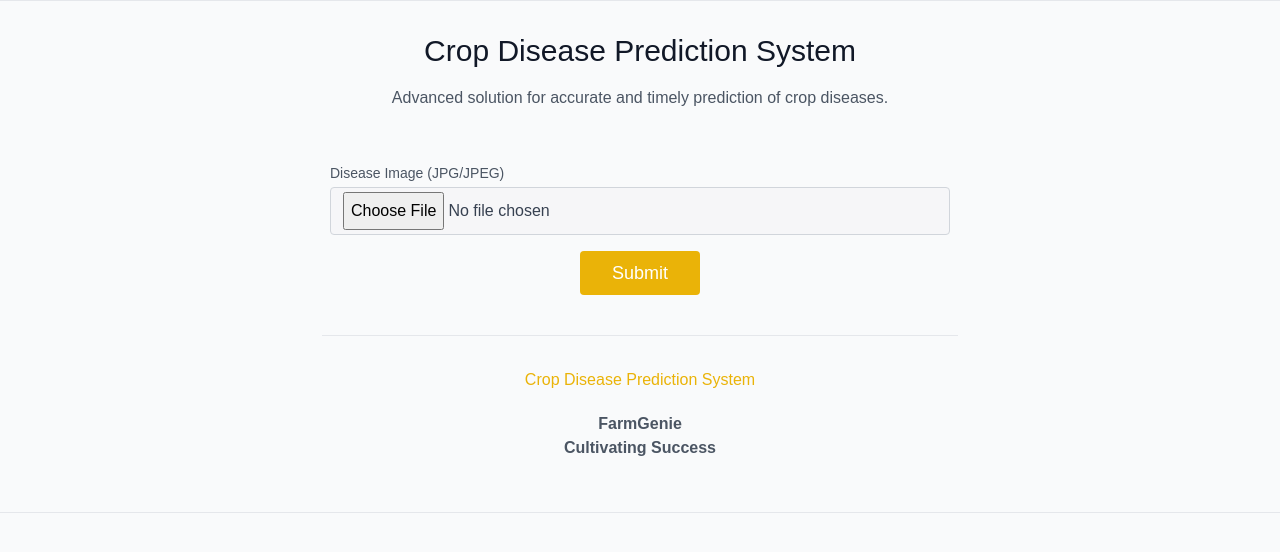
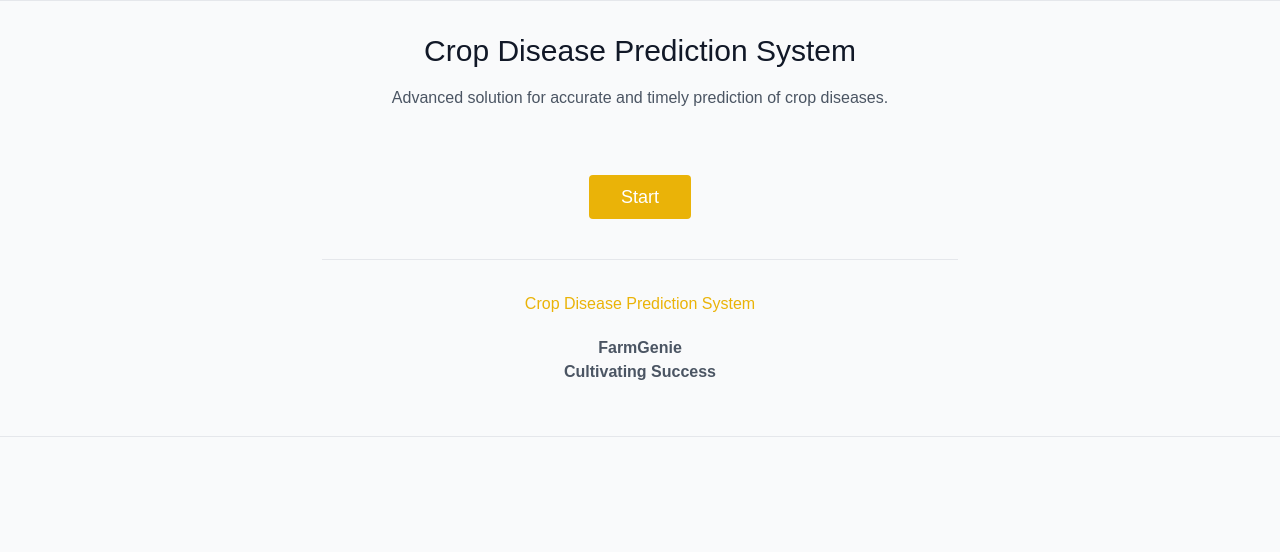
Before and after one commit to Prameya14/FarmGenie, a Flask app: page /crop-disease-prediction-system in a window 1280 px wide. Shown: the part 88-640 px from the top of the page. Run offline with Flask 3, Linux system fonts and the light colour scheme; parts of the project's set-up code (start-up, migrations or seed data) failed here and were passed over; some web fonts are replaced.

Commit message:
Version 2.0

```diff
--- a/app.py
+++ b/app.py
@@ -1,4 +1,4 @@
-from flask import Flask, request, render_template
+from flask import Flask, request, render_template, Response
 import pickle
 import pandas
 import torch
@@ -8,6 +8,10 @@ import torchvision.transforms as transforms
 from PIL import Image
 import base64
 from io import BytesIO
+import cv2
+import io
+from werkzeug.datastructures import FileStorage
+import tempfile
 
 with open("model.pkl", "rb") as file:
     model2 = pickle.load(file)
@@ -86,7 +90,6 @@ class ImageClassificationBase(nn.Module):
         out = self(images)
         loss = F.cross_entropy(out, labels)
         return loss
-
 
     def validation_step(self, batch):
         images, labels = batch
@@ -198,49 +201,95 @@ def desiredCrop():
 def fetch_details(crop, disease):
     details = pandas.read_csv("details.csv")
     token = [crop, disease]
-    n = len(list(details['crop']))
+    n = len(list(details["crop"]))
     for i in range(0, n):
-        if token[0] == list(details['crop'])[i] and token[1] == list(details['disease'])[i]:
-            cause = list(details['causes'])[i].split(". ")
-            remedial_measure = list(details['remedial_measures'])[i].split(". ")
+        if (
+            token[0] == list(details["crop"])[i]
+            and token[1] == list(details["disease"])[i]
+        ):
+            cause = list(details["causes"])[i].split(". ")
+            remedial_measure = list(details["remedial_measures"])[i].split(". ")
             return [cause, remedial_measure]
+
+
+def capture_image():
+    cap = cv2.VideoCapture(2, cv2.CAP_DSHOW)
+    ret, frame = cap.read()
+    cap.release()
+    frame_resized = cv2.resize(frame, (256, 256))
+
+    return frame_resized
+
+
+def cv2_to_pillow(cv2_image):
+    ret, buffer = cv2.imencode(".jpg", cv2_image)
+    byte_stream = io.BytesIO(buffer)
+    pillow_image = Image.open(byte_stream)
+    return pillow_image
+
+
+@app.route("/video_feed")
+def video_feed():
+    return Response(
+        generate_frames(), mimetype="multipart/x-mixed-replace; boundary=frame"
+    )
+
+
+def generate_frames():
+    camera = cv2.VideoCapture(2, cv2.CAP_DSHOW)
+    while True:
+        success, frame = camera.read()
+        if not success:
+            break
+        else:
+            frame_resized = cv2.resize(frame, (256, 256))
+            ret, buffer = cv2.imencode(".jpg", frame_resized)
+
+            frame_bytes = buffer.tobytes()
+            yield (
+                b"--frame\r\n"
+                b"Content-Type: image/jpeg\r\n\r\n" + frame_bytes + b"\r\n"
+            )
 
 
 @app.route("/crop-disease-prediction-system", methods=["GET", "POST"])
 def disease_prediction():
     if request.method == "POST":
-        image = request.files["image"]
-        img = Image.open(image).convert("RGB")
-        print(type(image), type(img))
-        to_tensor = transforms.ToTensor()
-        img2 = to_tensor(img)
-        prediction = predict_image(img2, model)
-        crop = prediction.split("___")[0].replace("_", " ").title().strip()
-        disease = prediction.split("___")[1].replace("_", " ").title().strip()
+        i = capture_image()
+        i2 = cv2_to_pillow(i)
 
-        image_bytes = BytesIO()
-        img.save(image_bytes, format="JPEG")
-        image_bytes.seek(0)
+        with tempfile.NamedTemporaryFile(suffix=".jpg", delete=False) as temp_file:
+            i2.save(temp_file.name)
+            temp_file.close()
 
-        base64_image = base64.b64encode(image_bytes.read())
-        base64_string = base64_image.decode("utf-8")
+            with open(temp_file.name, "rb") as file:
+                file_storage = FileStorage(file)
 
-        fd = fetch_details(crop.lower(), disease.lower())
-        if fd == None:
-            fd = [[], []]
-        print(fd)
+                img = Image.open(file_storage).convert("RGB")
 
-        details = [
-            crop,
-            disease,
-            base64_string,
-            fd[0],
-            fd[1]
-        ]
+                to_tensor = transforms.ToTensor()
+                img2 = to_tensor(img)
+                prediction = predict_image(img2, model)
+                crop = prediction.split("___")[0].replace("_", " ").title().strip()
+                disease = prediction.split("___")[1].replace("_", " ").title().strip()
 
-        return render_template("disease-pred.html", details=details)
+                image_bytes = BytesIO()
+                img.save(image_bytes, format="JPEG")
+                image_bytes.seek(0)
+
+                base64_image = base64.b64encode(image_bytes.read())
+                base64_string = base64_image.decode("utf-8")
+
+                fd = fetch_details(crop.lower(), disease.lower())
+
+                if fd == None:
+                    fd = [[], []]
+
+                details = [crop, disease, base64_string, fd[0], fd[1]]
+
+                return render_template("disease-pred.html", details=details)
     return render_template("disease-pred.html", details="")
 
 
 if __name__ == "__main__":
-    app.run(debug=True, port=5001)
+    app.run(debug=True, port=5000)
--- a/details.csv
+++ b/details.csv
@@ -2,7 +2,7 @@ crop,disease,causes,remedial_measures
 apple,apple scab,"Apple scab is caused by the fungus Venturia inaequalis. It thrives in cool, wet conditions, spreading through spores carried by wind or rain, and overwinters in infected debris.","Prune infected branches, improve air circulation, and remove fallen leaves. Apply fungicides preventatively, starting before bud break. Select resistant apple varieties and practice good orchard sanitation."
 apple,black rot,"Black rot, caused by the fungus Botryosphaeria obtusa, spreads through infected fruit and leaves, thriving in warm, wet weather. It overwinters in cankers on twigs and branches.",Remove and destroy infected plant material. Apply fungicides during the growing season and prune to improve air circulation. Practice orchard sanitation to reduce overwintering sites.
 apple,cedar apple rust,"Cedar apple rust is caused by the fungus Gymnosporangium juniperi-virginianae, which requires both apple and cedar trees to complete its life cycle. Spores from cedar infect apple trees in moist conditions.",Remove nearby cedar trees if possible. Apply fungicides during apple's susceptible growth stages. Prune to improve air circulation and remove infected plant material.
-cherry,powdery mildew,"Powdery mildew in cherries is caused by the fungus Podosphaera clandestina. It thrives in warm, dry conditions, spreading through spores carried by wind.","Apply fungicides preventatively, starting before symptoms appear. Prune to improve air circulation and remove infected plant parts. Avoid excessive nitrogen fertilization."
+cherry (including sour),powdery mildew,"Powdery mildew in cherries is caused by the fungus Podosphaera clandestina. It thrives in warm, dry conditions, spreading through spores carried by wind.","Apply fungicides preventatively, starting before symptoms appear. Prune to improve air circulation and remove infected plant parts. Avoid excessive nitrogen fertilization."
 corn (maize),cercospora leaf spot gray leaf spot,"Cercospora leaf spot, caused by the fungus Cercospora zeae-maydis, thrives in warm, humid conditions. It spreads through infected crop residue and debris, as well as wind-driven rain or irrigation water.",Rotate crops to break disease cycles. Plant resistant corn varieties. Apply fungicides preventatively during periods of high disease pressure. Practice good sanitation by removing and destroying infected plant debris.
 corn (maize),common rust,"Common rust, caused by the fungus Puccinia sorghi, spreads through airborne spores in warm, humid conditions. It overwinters on crop residue and alternate hosts.",Plant resistant corn varieties. Apply fungicides preventatively during the growing season. Practice crop rotation and remove infected debris to reduce overwintering sites.
 corn (maize),northern leaf blight,"Northern leaf blight, caused by the fungus Exserohilum turcicum, thrives in warm, humid conditions. It spreads through wind-dispersed spores and overwinters in crop debris.","Plant resistant corn hybrids. Apply fungicides preventatively, especially during periods of high humidity and leaf wetness. Practice crop rotation and tillage to bury infected residue."
--- a/static/dist/css/output.css
+++ b/static/dist/css/output.css
@@ -586,6 +586,10 @@ video {
   margin: 3.5rem;
 }
 
+.m-auto {
+  margin: auto;
+}
+
 .-mx-2 {
   margin-left: -0.5rem;
   margin-right: -0.5rem;
@@ -649,6 +653,10 @@ video {
   margin-left: 1rem;
 }
 
+.ml-6 {
+  margin-left: 1.5rem;
+}
+
 .ml-auto {
   margin-left: auto;
 }
@@ -687,6 +695,10 @@ video {
 
 .inline-flex {
   display: inline-flex;
+}
+
+.hidden {
+  display: none;
 }
 
 .h-1 {
@@ -965,14 +977,14 @@ video {
   padding-bottom: 6rem;
 }
 
+.py-3 {
+  padding-top: 0.75rem;
+  padding-bottom: 0.75rem;
+}
+
 .py-8 {
   padding-top: 2rem;
   padding-bottom: 2rem;
-}
-
-.py-3 {
-  padding-top: 0.75rem;
-  padding-bottom: 0.75rem;
 }
 
 .pb-10 {
--- a/templates/disease-pred.html
+++ b/templates/disease-pred.html
@@ -88,8 +88,9 @@
         <div class="lg:w-1/2 md:w-2/3 mx-auto">
           <div class="flex flex-wrap -m-2">
             <div class="p-2 w-full">
-              <div class="relative">
-                <label for="image" class="leading-7 text-sm text-gray-600"
+              <div class="relative" id="box">
+                <!-- <img class="w-full lg:w-2/3 m-auto border-2 rounded-lg" src="{{ url_for('video_feed') }}" alt=""> -->
+                <!-- <label for="image" class="leading-7 text-sm text-gray-600"
                   >Disease Image (JPG/JPEG)</label
                 >
                 <input
@@ -97,16 +98,24 @@
                   id="image"
                   name="image"
                   class="w-full bg-gray-100 bg-opacity-50 rounded border border-gray-300 focus:border-yellow-500 focus:bg-white focus:ring-2 focus:ring-yellow-200 text-base outline-none text-gray-700 py-1 px-3 leading-8 transition-colors duration-200 ease-in-out"
-                />
+                /> -->
               </div>
             </div>
 
             <div class="p-2 w-full">
               <button
                 type="submit"
+                id="submit"
+                class="hidden mx-auto text-white bg-yellow-500 border-0 py-2 px-8 focus:outline-none hover:bg-yellow-600 rounded text-lg"
+              >
+                Submit
+              </button>
+              <button
+                type="button"
+                id="start"
                 class="flex mx-auto text-white bg-yellow-500 border-0 py-2 px-8 focus:outline-none hover:bg-yellow-600 rounded text-lg"
               >
-                Submit
+                Start
               </button>
             </div>
             <div
@@ -158,8 +167,8 @@
               <div class="flex flex-col border-t border-b border-gray-200 py-2">
                 <span class="text-gray-500 font-semibold">Causes</span>
                 <br />
-                <span class="ml-auto text-gray-900">
-                  <ul class="list-disc">
+                <span class="text-gray-900">
+                  <ul class="list-disc ml-6">
                     {% for cause in details[3] %}
                     <li>{{ cause }}</li>
                     {% endfor %}
@@ -172,7 +181,7 @@
                 >
                 <br />
                 <span class="text-gray-900">
-                  <ul class="list-disc">
+                  <ul class="list-disc ml-6">
                     {% for rm in details[4] %}
                     <li>{{ rm }}</li>
                     {% endfor %}
@@ -181,7 +190,10 @@
               </div>
             </div>
             {% else %}
-            <p class="py-3">Your crop is <strong>Healthy</strong>. Keep on continuing the same practices.</p>
+            <p class="py-3">
+              Your crop is <strong>Healthy</strong>. Keep on continuing the same
+              practices.
+            </p>
             {% endif %}
           </div>
           <img
@@ -193,5 +205,20 @@
       </div>
     </section>
     {% endif %}
+
+    <script>
+      const start = document.getElementById("start");
+      start.addEventListener("click", () => {
+        var box = document.getElementById("box");
+        var img = document.createElement("img");
+        img.className = "w-full lg:w-2/3 m-auto border-2 rounded-lg";
+        img.src = "{{ url_for('video_feed') }}";
+        box.appendChild(img);
+
+        document.getElementById("submit").className =
+          "flex mx-auto text-white bg-yellow-500 border-0 py-2 px-8 focus:outline-none hover:bg-yellow-600 rounded text-lg";
+        start.classList.add("hidden");
+      });
+    </script>
   </body>
 </html>
```
Also changed, not shown: 1 other file.
